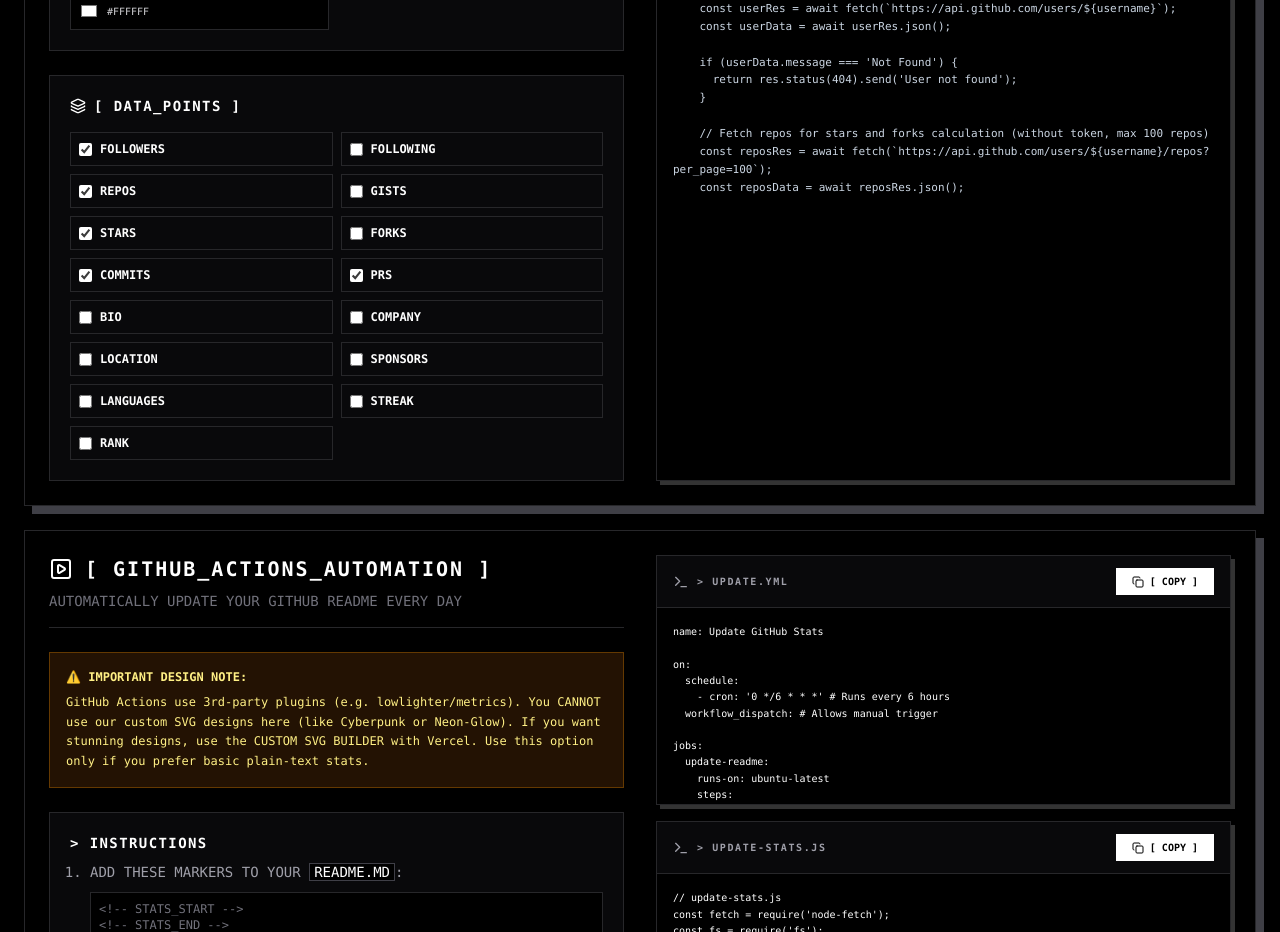
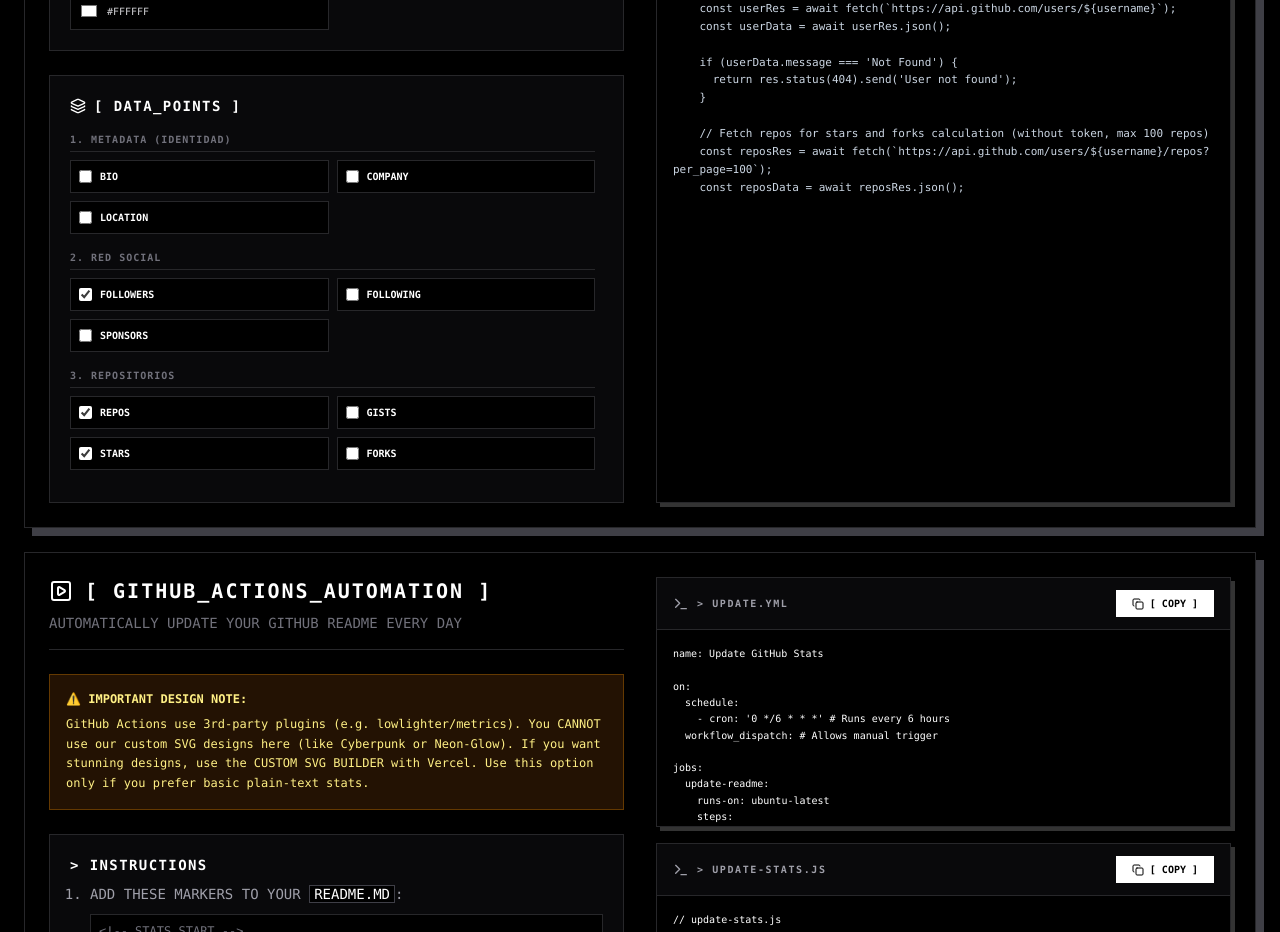
Before and after one commit to PABLOCESAR2412/Github-Creations, a React (Vite) app: page / in a window 1280 px wide. Shown: the part 2700-3632 px from the top of the page. Built offline with nearby package versions, Linux system fonts and the light colour scheme.

Commit message:
feat: organize data points into clean logical sections in the UI

```diff
--- a/src/components/VercelApiExporter.tsx
+++ b/src/components/VercelApiExporter.tsx
@@ -633,17 +633,30 @@ ${svgTemplate.trim()}
               <h3 className="text-sm font-bold text-black dark:text-white mb-4 flex items-center gap-2 uppercase tracking-widest">
                 <Layers className="w-4 h-4" /> [ DATA_POINTS ]
               </h3>
+              <div className="space-y-6 max-h-[350px] overflow-y-auto pr-2">
+                {[
+                  { title: '1. Metadata (Identidad)', keys: ['bio', 'company', 'location'] },
+                  { title: '2. Red Social', keys: ['followers', 'following', 'sponsors'] },
+                  { title: '3. Repositorios', keys: ['repos', 'gists', 'stars', 'forks'] },
+                  { title: '4. Actividad', keys: ['commits', 'prs', 'streak', 'rank'] },
+                  { title: '5. Lenguajes', keys: ['languages'] }
+                ].map(group => (
+                  <div key={group.title} className="mb-4">
+                    <h4 className="text-[10px] font-bold text-zinc-500 uppercase tracking-widest mb-2 border-b border-zinc-200 dark:border-zinc-800 pb-1">{group.title}</h4>
                     <div className="grid grid-cols-2 gap-2">
-                {Object.entries(dataPoints).map(([key, value]) => (
-                  <label key={key} className="flex items-center gap-2 p-2 border border-zinc-300 dark:border-zinc-800 cursor-pointer hover:border-zinc-500 transition-colors">
+                      {group.keys.map(key => (
+                        <label key={key} className="flex items-center gap-2 p-2 border border-zinc-300 dark:border-zinc-800 cursor-pointer hover:border-zinc-500 transition-colors bg-[#f5f4ef] dark:bg-black">
                           <input
                             type="checkbox"
-                      checked={value}
+                            checked={dataPoints[key as keyof typeof dataPoints]}
                             onChange={(e) => setDataPoints(prev => ({ ...prev, [key]: e.target.checked }))}
                             className="accent-black dark:accent-white"
                           />
-                    <span className="text-xs uppercase font-bold text-black dark:text-white">{key}</span>
+                          <span className="text-[10px] uppercase font-bold text-black dark:text-white">{key}</span>
                         </label>
+                      ))}
+                    </div>
+                  </div>
                 ))}
               </div>
             </div>
```
Lines whose indentation alone changed are shown as unchanged.
